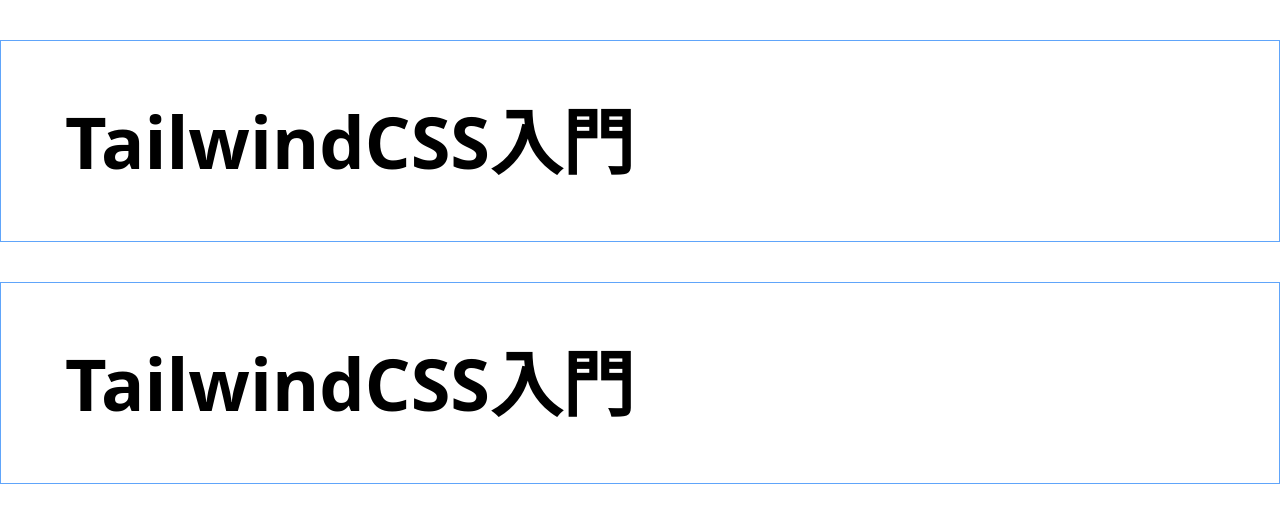
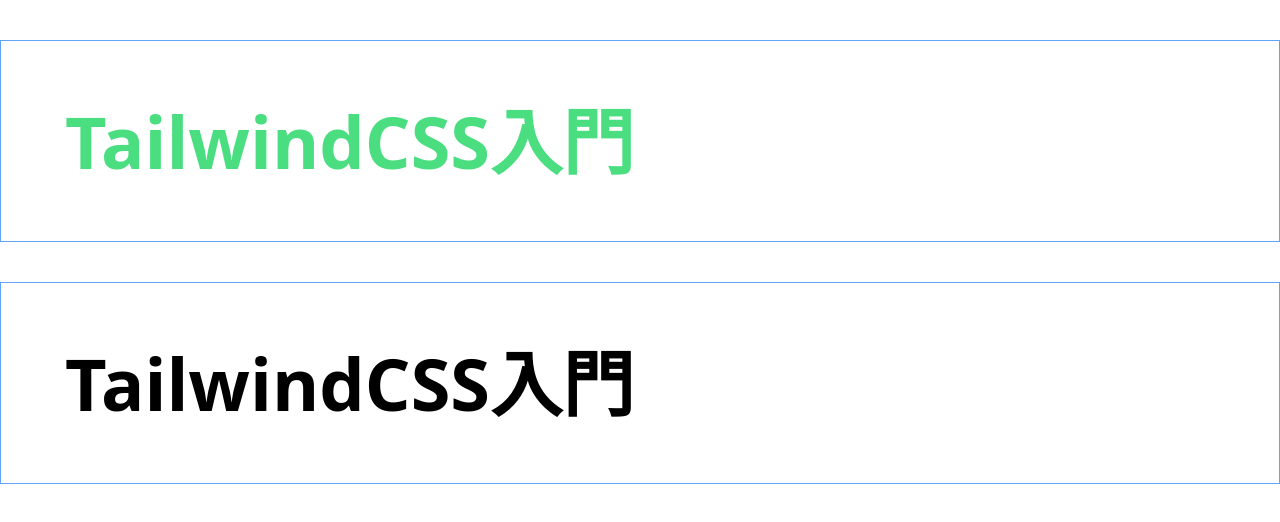
Before and after one commit to takizawazaku/tailwindcss-v3.2-sample, a website: page src/index.html in a window 1280 px wide. Drawn offline with nearby package versions, Linux system fonts and the light colour scheme; files that its build step writes are made by us from their sources.

Commit message:
レスポンシブデザイン実装サンプル

```diff
--- a/src/index.html
+++ b/src/index.html
@@ -9,7 +9,7 @@
   </head>
   <body>
     <div class="border border-blue-400 p-16 my-10">
-      <h1 class="text-7xl font-bold">TailwindCSS入門</h2>
+      <h1 class="lg:text-7xl font-bold text-3xl sm:text-red-400 md:text-blue-400 lg:text-pink-400 xl:text-green-400">TailwindCSS入門</h2>
     </div>
     <div class="border border-blue-400 p-16 my-10">
       <h1 class="text-7xl font-bold">TailwindCSS入門</h2>
```
